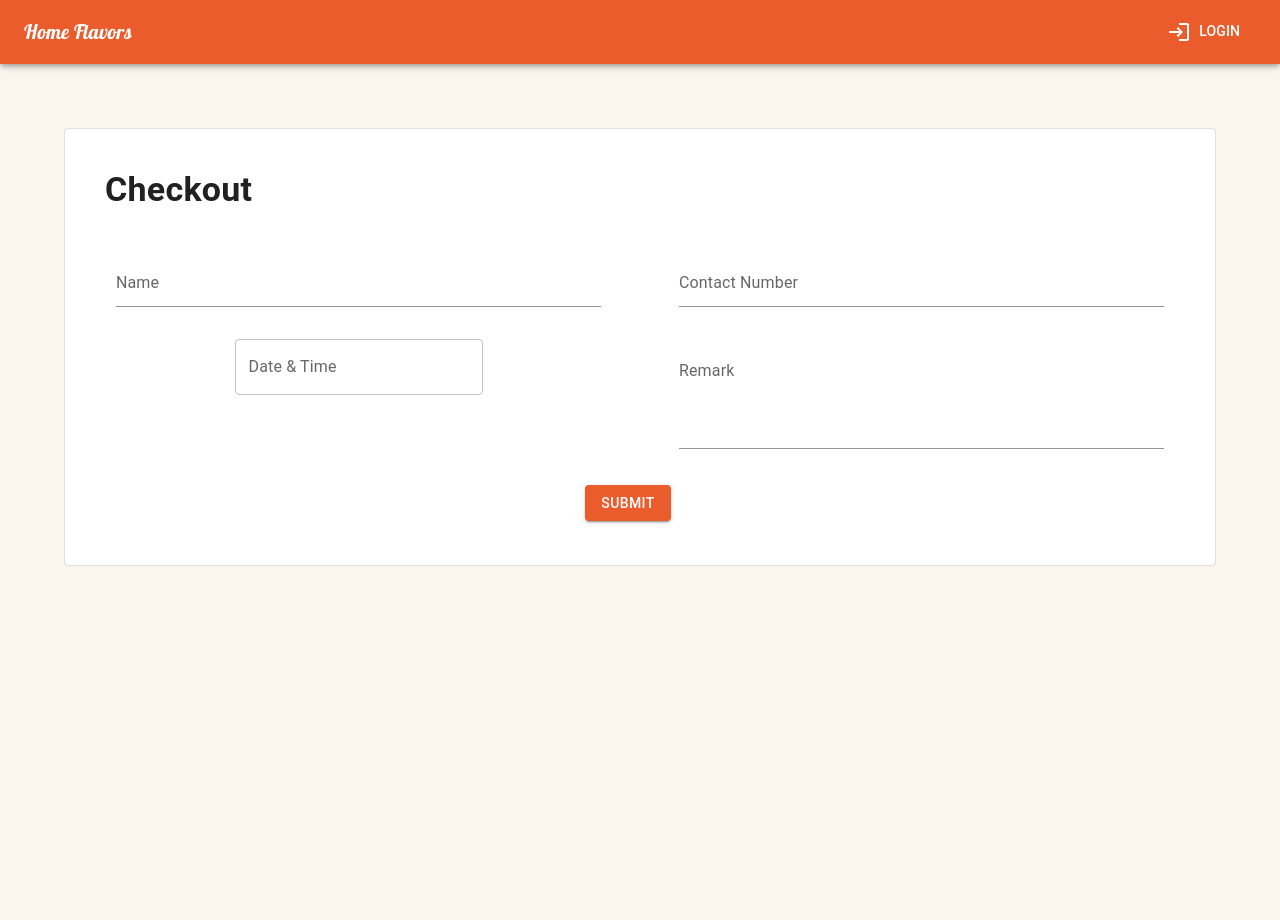
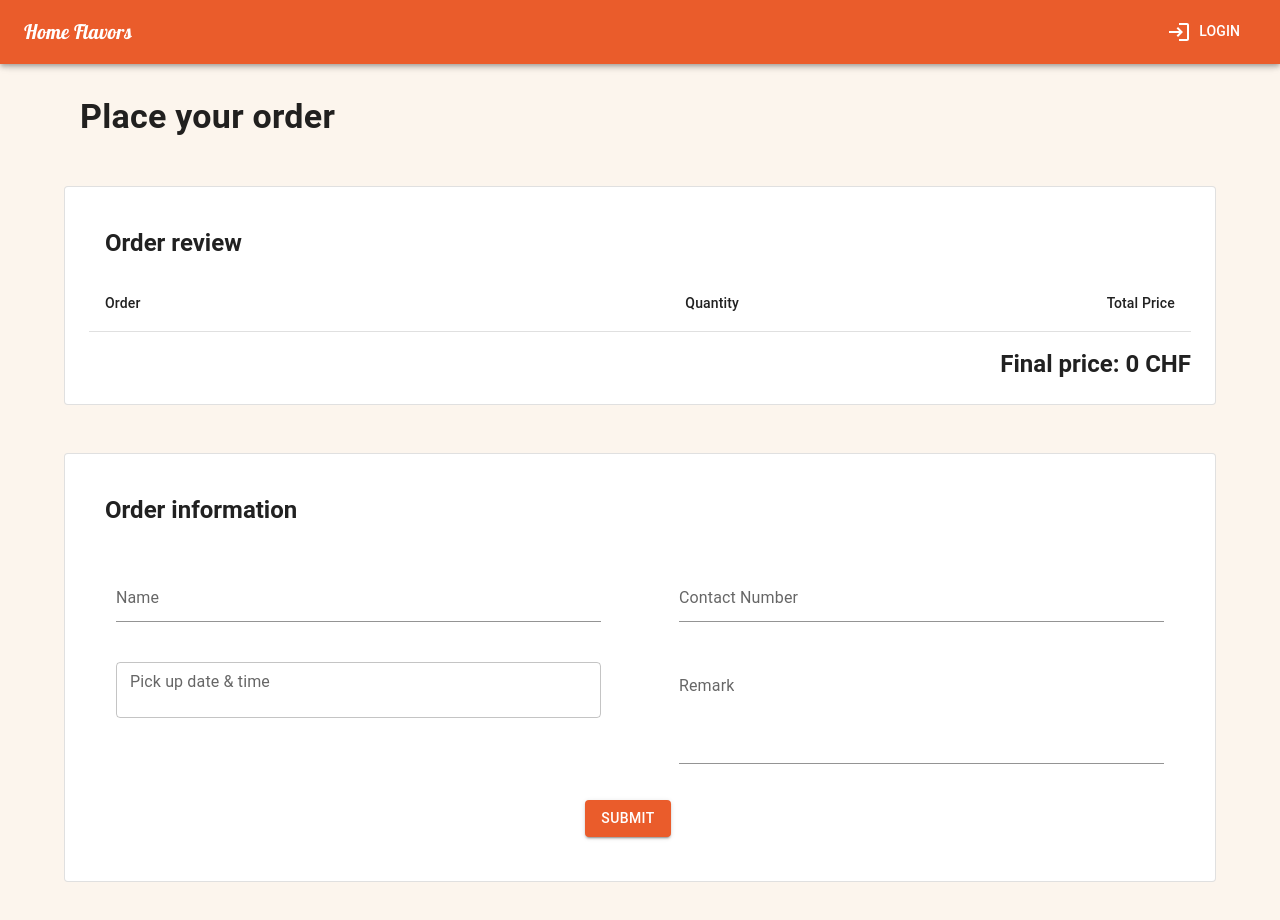
Before and after one commit to valenvwi/HomeFlavors, a React (Vite) app in the folder frontend/: page /checkout in a window 1280 px wide. Shown: the top 920 px of the page. Before the commit the page ends 800 px from the top, so only its background shows below. Built offline with nearby package versions, Linux system fonts and the light colour scheme.

Commit message:
checkout form update

```diff
--- /dev/null
+++ b/frontend/src/App/Checkout/CartItem.tsx
@@ -0,0 +1,62 @@
+import {
+  Box,
+  Paper,
+  Table,
+  TableBody,
+  TableCell,
+  TableContainer,
+  TableHead,
+  TableRow,
+  Typography,
+} from "@mui/material";
+import { useAppSelector } from "../store/root";
+import { CartItemType } from "../types/cartItem";
+
+export default function CartItem() {
+  const cartItems = useAppSelector((state) => state.cart.cartItems);
+  const totalPrice = useAppSelector((state) => state.cart.totalPrice);
+
+  return (
+    <>
+      <TableContainer
+        component={Paper}
+        variant="outlined"
+        sx={{ my: { xs: 3, md: 6 }, p: { xs: 2, md: 3 } }}
+      >
+        <Typography variant="h5" fontWeight={700} sx={{ m: 2 }}>
+          Order review
+        </Typography>
+        <Table sx={{ minWidth: 280, my: 2 }} aria-label="simple table">
+          <TableHead>
+            <TableRow>
+              <TableCell>Order</TableCell>
+              <TableCell align="right">Quantity</TableCell>
+              <TableCell align="right">Total Price</TableCell>
+            </TableRow>
+          </TableHead>
+          <TableBody>
+            {cartItems.map((cartItem: CartItemType) => (
+              <TableRow
+                key={cartItem.name}
+                sx={{ "&:last-child td, &:last-child th": { border: 0 } }}
+              >
+                <TableCell component="th" scope="row">
+                  {cartItem.name}
+                </TableCell>
+                <TableCell align="right">{cartItem.quantity}</TableCell>
+                <TableCell align="right">
+                  {cartItem.price * cartItem.quantity}
+                </TableCell>
+              </TableRow>
+            ))}
+          </TableBody>
+        </Table>
+        <Box sx={{ textAlign: "right" }}>
+          <Typography variant="h5" fontWeight={700}>
+            Final price: {totalPrice} CHF
+          </Typography>
+        </Box>
+      </TableContainer>
+    </>
+  );
+}
--- /dev/null
+++ b/frontend/src/App/Checkout/CheckoutForm.tsx
@@ -0,0 +1,86 @@
+import { Button, Grid, Paper, TextField, Typography } from "@mui/material";
+import { Controller, SubmitHandler, useForm } from "react-hook-form";
+import { LocalizationProvider } from "@mui/x-date-pickers/LocalizationProvider";
+import { AdapterDayjs } from "@mui/x-date-pickers/AdapterDayjs";
+import { DateTimePicker } from "@mui/x-date-pickers";
+
+type OrderInputs = {
+  name: string;
+  contactNumber: string;
+  pickUpDateTime: string;
+  remark: string;
+};
+
+export default function CheckoutForm() {
+  const { register, control, handleSubmit } = useForm<OrderInputs>();
+
+  const onSubmit: SubmitHandler<OrderInputs> = (data) => {
+    console.log(data);
+  };
+
+  return (
+    <Paper
+      variant="outlined"
+      sx={{ my: { xs: 3, md: 6 }, p: { xs: 2, md: 3 } }}
+    >
+      <Typography variant="h5" fontWeight={700} sx={{ m: 2 }}>
+        Order information
+      </Typography>
+      <Grid
+        container
+        spacing={3}
+        component="form"
+        onSubmit={handleSubmit(onSubmit)}
+        noValidate
+        sx={{ mt: 1, textAlign: "center" }}
+      >
+        <Grid item xs={12} sm={6}>
+          <TextField
+            {...register("name")}
+            label="Name"
+            variant="standard"
+            sx={{ width: "90%", py: 1 }}
+          ></TextField>
+        </Grid>
+        <Grid item xs={12} sm={6}>
+          <TextField
+            {...register("contactNumber")}
+            label="Contact Number"
+            variant="standard"
+            sx={{ width: "90%", py: 1 }}
+          ></TextField>
+        </Grid>
+        <Grid item xs={12} sm={6}>
+          <LocalizationProvider dateAdapter={AdapterDayjs}>
+            <Controller
+              name="pickUpDateTime"
+              control={control}
+              render={({ field: { onChange, value } }) => (
+                <DateTimePicker
+                  label="Pick up date & time"
+                  value={value}
+                  onChange={onChange}
+                  sx={{ width: "90%", py: 1 }}
+                  renderInput={(params) => <TextField {...params} fullWidth />}
+                />
+              )}
+            />
+          </LocalizationProvider>
+        </Grid>
+        <Grid item xs={12} sm={6}>
+          <TextField
+            {...register("remark")}
+            label="Remark"
+            variant="standard"
+            sx={{ width: "90%", py: 2 }}
+            multiline
+            rows={3}
+          ></TextField>
+        </Grid>
+        <Button type="submit" variant="contained" sx={{ margin: "20px auto" }}>
+          Submit
+        </Button>
+      </Grid>
+    </Paper>
+  );
+}
--- a/frontend/src/App/Checkout/index.tsx
+++ b/frontend/src/App/Checkout/index.tsx
@@ -1,106 +1,22 @@
-import {
-  Button,
-  Container,
-  Grid,
-  Paper,
-  TextField,
-  Typography,
-} from "@mui/material";
+import { Container, Typography } from "@mui/material";
 import { useTheme, useMediaQuery } from "@mui/material";
-import { Controller, SubmitHandler, useForm } from "react-hook-form";
-import { LocalizationProvider } from "@mui/x-date-pickers/LocalizationProvider";
-import { AdapterDayjs } from "@mui/x-date-pickers/AdapterDayjs";
-import { DateTimePicker } from "@mui/x-date-pickers";
+import CartItem from "./CartItem";
+import CheckoutForm from "./CheckoutForm";
 
-type OrderInputs = {
-  name: string;
-  contactNumber: string;
-  pickUpDateTime: string;
-  remark: string;
-};
 export default function Checkout() {
-  const { register, control, handleSubmit } = useForm<OrderInputs>();
-
   const theme = useTheme();
   const isMediumScreen = useMediaQuery(theme.breakpoints.up("sm"));
 
-  const onSubmit: SubmitHandler<OrderInputs> = (data) => {
-    console.log(data);
-  };
-
   return (
     <Container sx={{ my: 5, py: 5 }}>
-      <Paper
-        variant="outlined"
-        sx={{ my: { xs: 3, md: 6 }, p: { xs: 2, md: 3 } }}
+      <Typography
+        variant={isMediumScreen ? "h4" : "subtitle1"}
+        sx={{ m: 2, textAlign: "left", fontWeight: 600 }}
       >
-        <Typography
-          variant={isMediumScreen ? "h4" : "subtitle1"}
-          sx={{ m: 2, textAlign: "left", fontWeight: 600 }}
-        >
-          Checkout
-        </Typography>
-        <Grid
-          container
-          spacing={3}
-          component="form"
-          onSubmit={handleSubmit(onSubmit)}
-          noValidate
-          sx={{ mt: 1, textAlign: "center" }}
-        >
-          <Grid item xs={12} sm={6}>
-            <TextField
-              {...register("name")}
-              label="Name"
-              variant="standard"
-              sx={{ width: "90%", py: 1 }}
-            ></TextField>
-          </Grid>
-          <Grid item xs={12} sm={6}>
-            <TextField
-              {...register("contactNumber")}
-              label="Contact Number"
-              variant="standard"
-              sx={{ width: "90%", py: 1 }}
-            ></TextField>
-          </Grid>
-          <Grid item xs={12} sm={6}>
-            <LocalizationProvider dateAdapter={AdapterDayjs}>
-              <Controller
-                name="pickUpDateTime"
-                control={control}
-                render={({ field: { onChange, value } }) => (
-                  <DateTimePicker
-                    label="Date & Time"
-                    value={value}
-                    onChange={onChange}
-                    renderInput={(params) => (
-                      <TextField {...params} fullWidth />
-                    )}
-                  />
-                )}
-              />
-            </LocalizationProvider>
-          </Grid>
-          <Grid item xs={12} sm={6}>
-            <TextField
-              {...register("remark")}
-              label="Remark"
-              variant="standard"
-              sx={{ width: "90%", py: 2 }}
-              multiline
-              rows={3}
-            ></TextField>
-          </Grid>
-          <Button
-            type="submit"
-            variant="contained"
-            sx={{ margin: "20px auto" }}
-          >
-            Submit
-          </Button>
-        </Grid>
-      </Paper>
+        Place your order
+      </Typography>
+      <CartItem />
+      <CheckoutForm />
     </Container>
   );
 }
```
